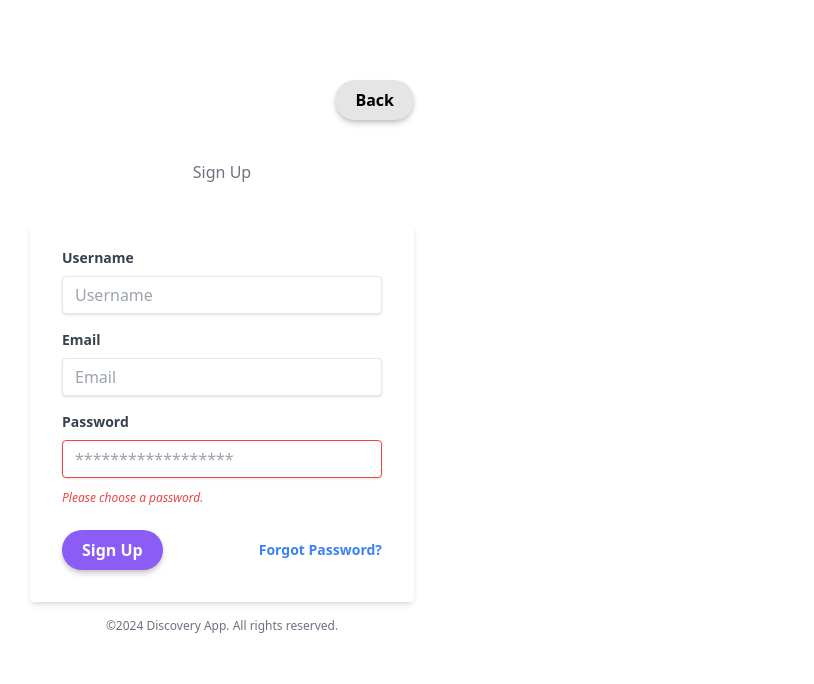
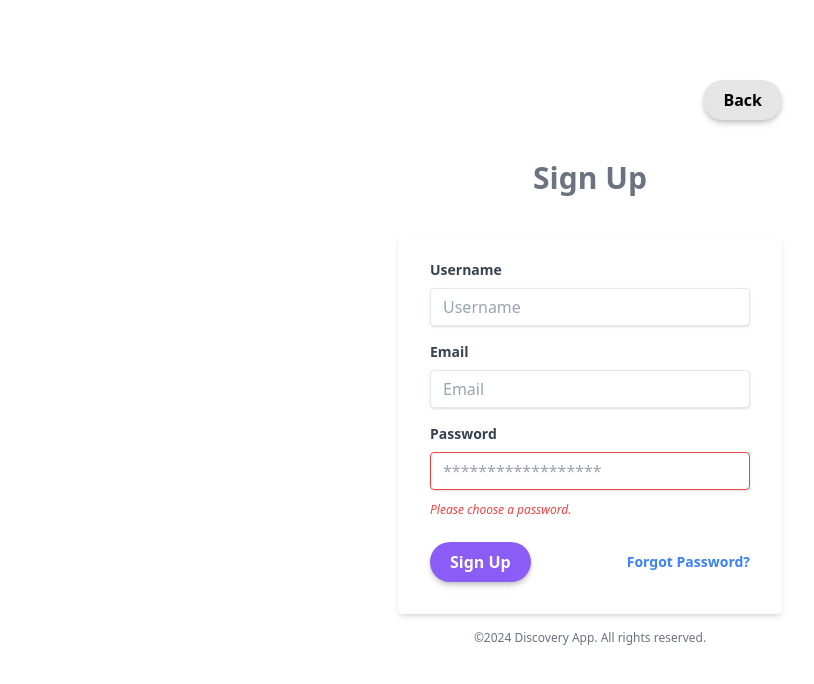
Before and after one commit to Janisgee/discovery_app, a Next.js app in the folder app/nextjs-discovery/: page /dashboard/signup in a window 1280 px wide. Shown: the top 684 px of the page, without its empty margins (50-864 px from the left). Built offline with nearby package versions, Linux system fonts and the light colour scheme.

Commit message:
Added h2 and block center css

```diff
--- a/app/nextjs-discovery/src/app/ui/globals.css
+++ b/app/nextjs-discovery/src/app/ui/globals.css
@@ -6,9 +6,15 @@
   h1 {
     @apply text-6xl font-bold;
   }
+  h2 {
+    @apply text-3xl font-bold;
+  }
 }
 
 @layer components {
+  .block-center {
+    @apply flex justify-center items-center;
+  }
   .btn-violet {
     @apply py-2 px-5 bg-violet-500 text-white font-semibold rounded-full shadow-md hover:bg-violet-700 active:bg-violet-800 focus:outline-none focus:ring focus:ring-violet-400 focus:ring-opacity-75 drop-shadow-md;
   }
```
